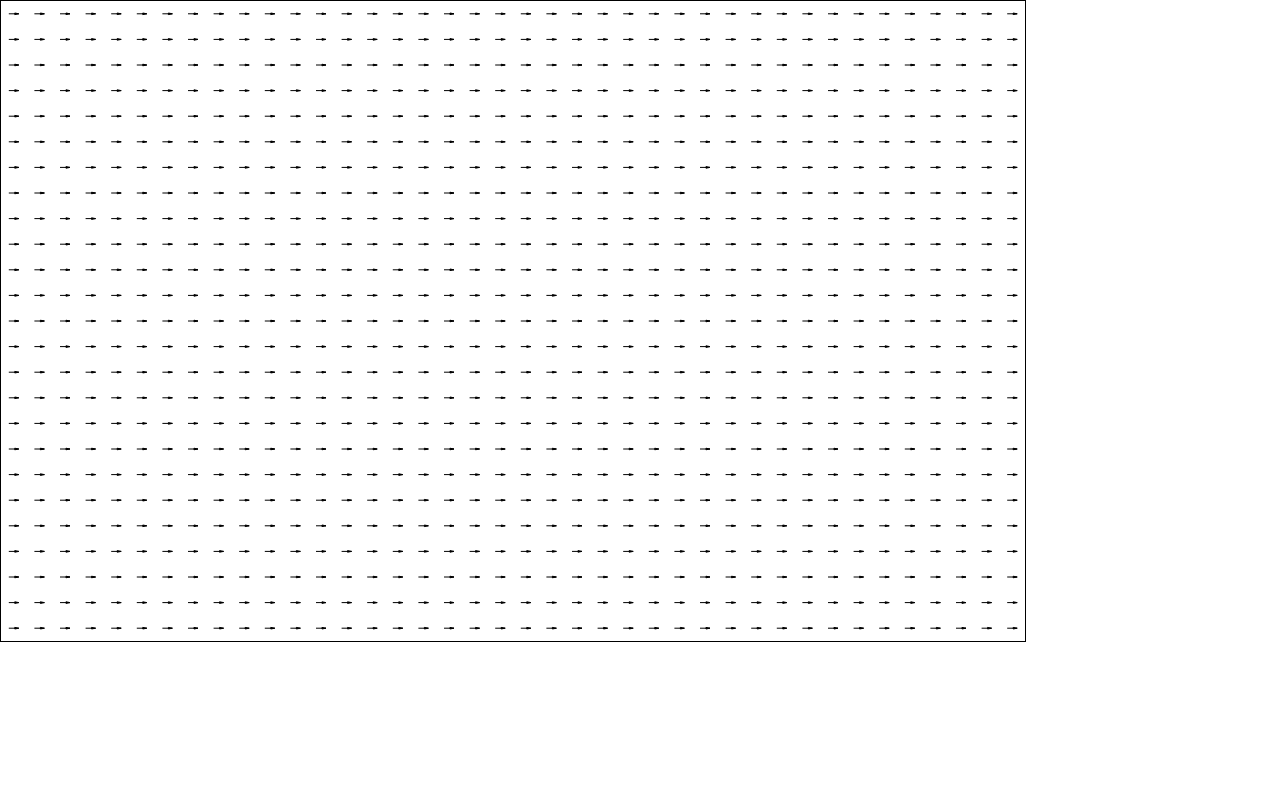
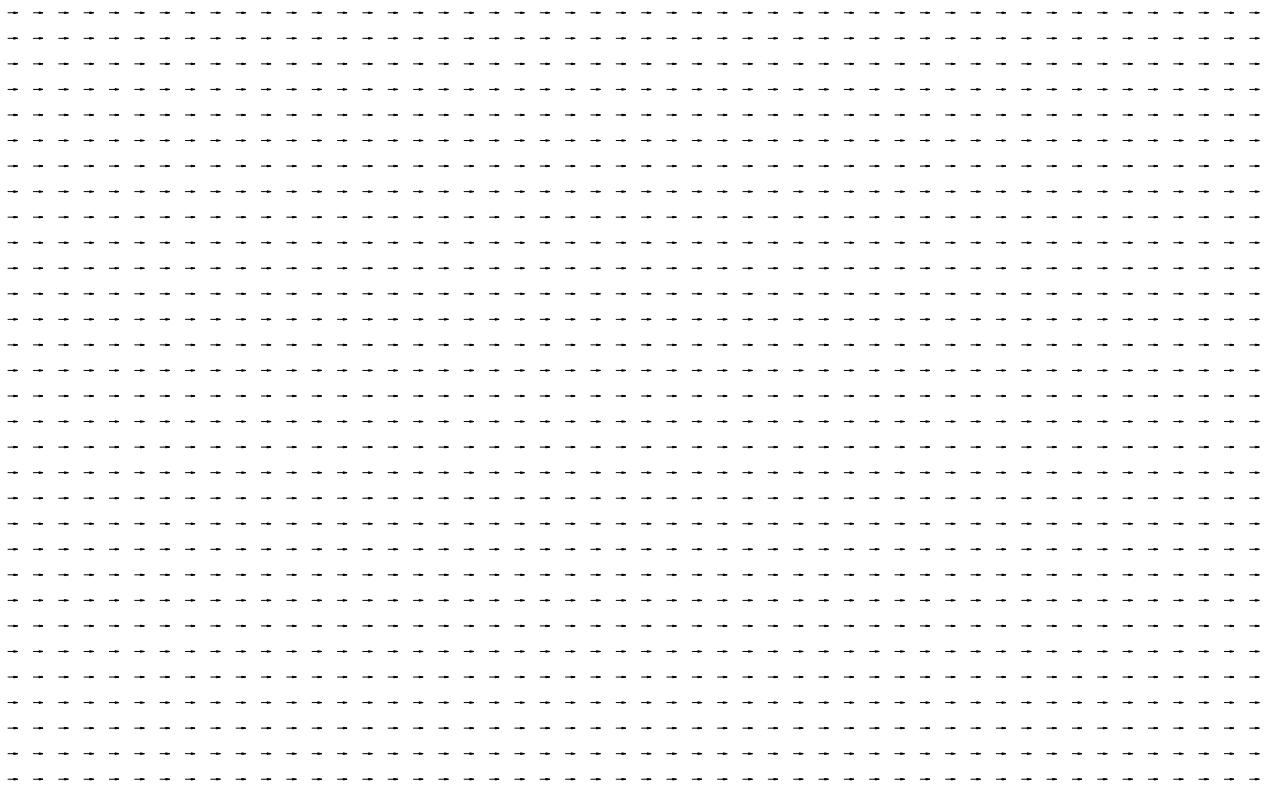
Before and after one commit to InnovationJamez/HTML-and-Java, a plain HTML site: page JavaScript/MovingChargeQuestionair/Field_Questionair.html in a window 1280 px wide. Drawn offline with Linux system fonts and the light colour scheme.

Commit message:
convas size change

```diff
--- a/JavaScript/MovingChargeQuestionair/Canvas_Object.js
+++ b/JavaScript/MovingChargeQuestionair/Canvas_Object.js
@@ -1,7 +1,7 @@
 function Canvas_Object(canvasId) {
 	this.canvasId = document.querySelector('canvas');
-	this.canvasId.width = window.innerWidth * 0.8;
-	this.canvasId.height = window.innerHeight * 0.8;
+	this.canvasId.width = window.innerWidth * 0.99;
+	this.canvasId.height = window.innerHeight * 0.99;
 	this.context = this.canvasId.getContext("2d");
 
 	// for storing the charges
@@ -38,7 +38,6 @@ function Canvas_Object(canvasId) {
 		this.numArrows = this.arrowList.length;
 
 		for(var i = 0; i < this.numArrows; i++) {
-			console.log(this.arrowList[i]);
 			this.arrowList[i].update(this.chargeList);
 			this.arrowList[i].draw(this.context);
 		}
@@ -47,7 +46,17 @@ function Canvas_Object(canvasId) {
 
 	// create charge
 
+	this.addCharge = function(x, y, q) {
+		this.chargeList.push(new Charge(x, y, q));
+
+		this.updateArrows();
+	}
+
 	// update charges
+
+	this.updateCharges = function() {
+		this.numcharges = this.chargeList.length;
+	}
 
 
 	// create probe
--- a/JavaScript/MovingChargeQuestionair/Field_Questionair.html
+++ b/JavaScript/MovingChargeQuestionair/Field_Questionair.html
@@ -10,7 +10,7 @@
 		}
 
 		canvas {
-			border:1px solid black;
+			border:0px solid black;
 		}
 
 	</style>
```
